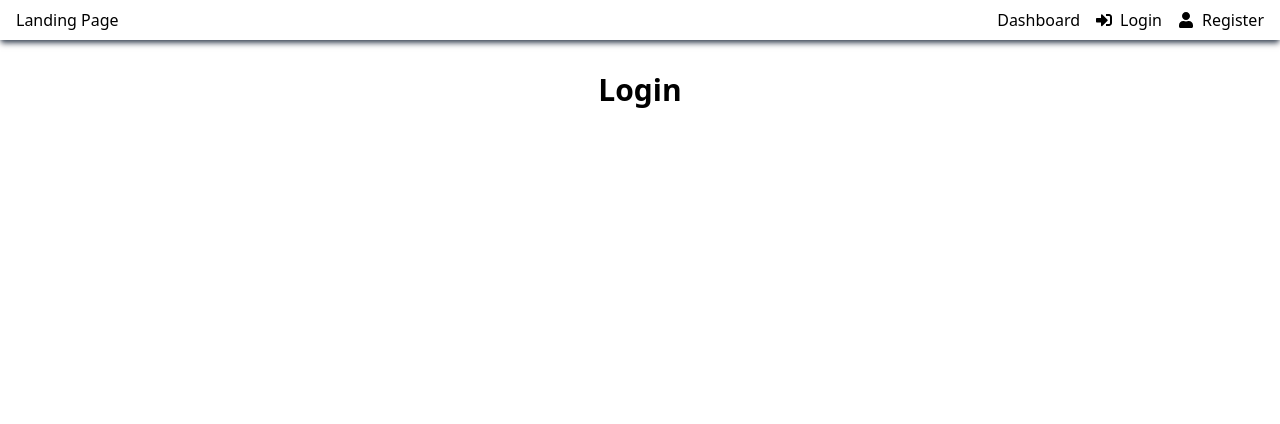
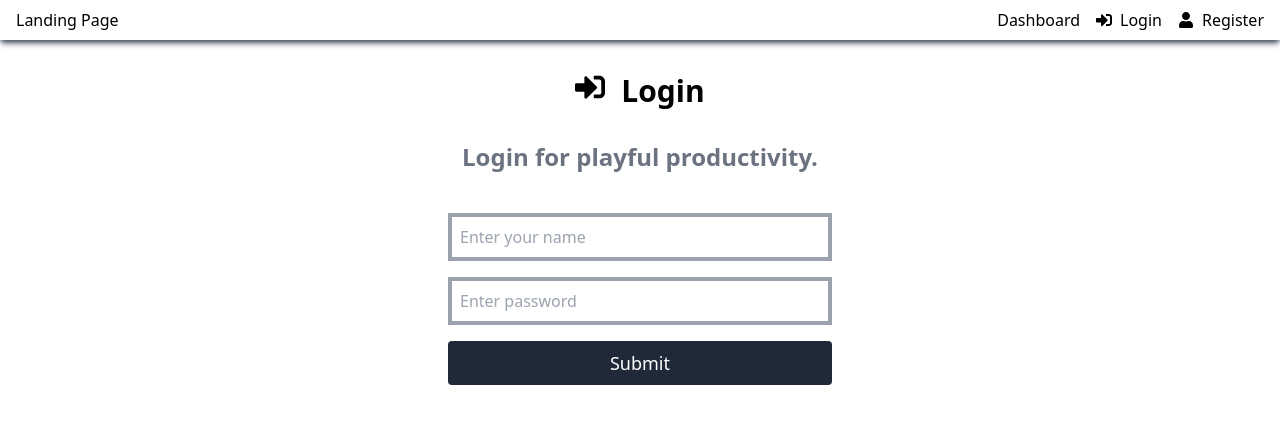
Before and after one commit to DanielaKuester/productivity-toolbox, a Next.js app: page /login in a window 1280 px wide. Shown: the top 424 px of the page. Built offline with nearby package versions, Linux system fonts and the light colour scheme.

Commit message:
Add: Login Page UI

```diff
--- a/pages/login.jsx
+++ b/pages/login.jsx
@@ -1,14 +1,90 @@
 import React from 'react'
 import Header from '@/components/Header'
+import { useState, useEffect } from 'react'
+import { FaSignInAlt } from 'react-icons/fa'
+
+/* The register, login and dashboard pages are made with the help of the following MERN stack tutorial by Traversy Media:
+ * https://www.youtube.com/watch?v=mvfsC66xqj0&list=PLillGF-RfqbbQeVSccR9PGKHzPJSWqcsm&index=4
+ */
 
 function Login() {
+	const [formData, setFormData] = useState({
+		name: "",
+		/*email: "",*/
+		password: ""
+	})
+
+	const { name, /*email,*/ password } = formData;
+
+	/* The form data is set here to an object. A function with the previous state as an argument is passed to the setFormData function.
+	 * The part that is right from the arrow (with the curly braces) is wrapped into paranthesis to get a whole object.
+	 * This object contains the name, e-mail-adress and password. Different elements or objects for each category are unnecessary.
+	 */
+	const onChange = (e) => {
+		// The spread operator is used to spread across the previous state to get all the fields. The name and value of the fields serve as the name and value properties of the new object.
+		setFormData((previousState) => ({
+			...previousState,
+			[e.target.name]: e.target.value,
+		}))
+	}
+
+	const onSubmit = (e) => {
+		e.preventDefault()
+	}
+
 	return (
-		<div>
-			<Header/>
-			<h1 className="text-3xl p-8 font-bold text-black text-center">
-				Login
-			</h1>
-		</div>
+		<>
+			<section className="heading">
+				<Header/>
+				<h1 className="flex items-center justify-center items-baseline text-3xl p-8 font-bold text-black text-center">
+					<FaSignInAlt />
+					<span className="pl-4">Login</span>
+				</h1>
+				<p className="text-center text-2xl mb-6 font-bold text-gray-500">Login for playful productivity.</p>
+			</section>
+			<section className="form flex">
+				<form onSubmit={onSubmit} className="mx-auto">
+					<div className="form-group">
+						<input
+							type="text"
+							className="form-control p-2 mt-4 w-96 border-solid border-4 border-gray-400"
+							id="name"
+							name="name"
+							value={name}
+							placeholder="Enter your name"
+							onChange={onChange}
+						/>
+					</div>
+					{/*
+					<div className="form-group">
+						<input
+							type="email"
+							className="form-control p-2 mt-4 w-96 border-solid border-4 border-gray-400"
+							id="email"
+							name="email"
+							value={email}
+							placeholder="Enter your e-mail address"
+							onChange={onChange}
+						/>
+					</div>
+					*/}
+					<div className="form-group">
+						<input
+							type="password"
+							className="form-control p-2 mt-4 w-96 border-solid border-4 border-gray-400"
+							id="password"
+							name="password"
+							value={password}
+							placeholder="Enter password"
+							onChange={onChange}
+						/>
+					</div>
+					<div className="form-group">
+						<button type="submit" className="p-2 mt-4 w-96 bg-gray-800 text-white text-lg rounded">Submit</button>
+					</div>
+				</form>
+			</section>
+		</>
 	)
 }
 
```
